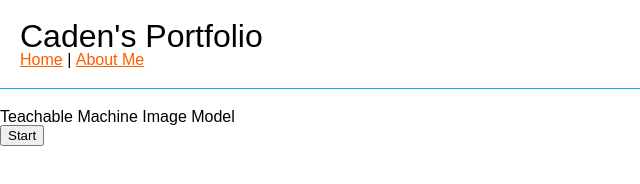
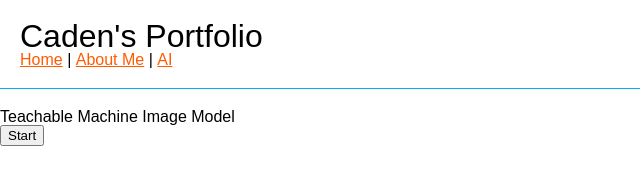
Before and after one commit to cadengilbert/My-AP-CS-Projects, a plain HTML site: page AI.html in a window 1280 px wide. Shown: the full height of the page, 0-640 px from the left. Drawn offline with Linux system fonts and the light colour scheme.

Commit message:
Update AI.html

```diff
--- a/AI.html
+++ b/AI.html
@@ -16,6 +16,10 @@
           <li><a href="index.html">Home</a></li>
           <li>|</li>
           <li><a href="aboutme.html">About Me</a></li>
+          <li>|</li>
+          <li>
+            <a href="AI.html">AI </a>
+          </li>
         </ul>
       </nav>
     </header>
```
